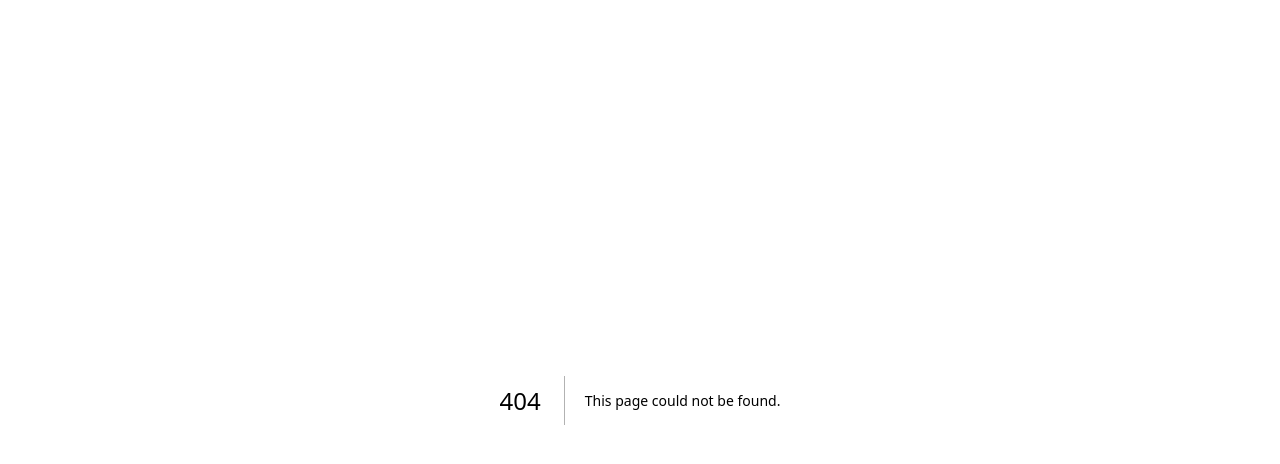
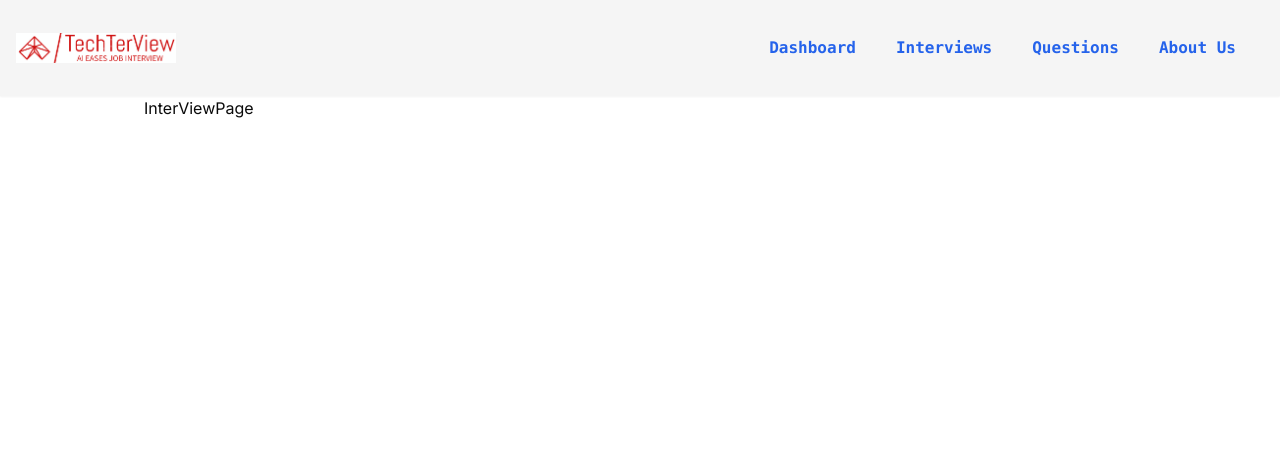
Before and after one commit to tamim-18/techterview, a Next.js app: page /dashboard/interview/1 in a window 1280 px wide. Before the commit this address had no page. Shown: the top 464 px of the page. Built offline with nearby package versions, Linux system fonts and the light colour scheme.

Commit message:
add interview page

```diff
--- a/app/dashboard/_components/AddInterview.jsx
+++ b/app/dashboard/_components/AddInterview.jsx
@@ -14,7 +14,6 @@ import { Input } from "@/components/ui/input";
 import { Textarea } from "@/components/ui/textarea";
 import { chatSession } from "@/utils/GeminiAI";
 
-import { set } from "date-fns";
 import { db } from "@/utils/db";
 import { Interview } from "@/utils/schema";
 import { v4 as uuidv4 } from "uuid";
--- /dev/null
+++ b/app/dashboard/interview/[interviewId]/page.jsx
@@ -0,0 +1,7 @@
+import React from "react";
+
+const InterViewPage = () => {
+  return <div>InterViewPage</div>;
+};
+
+export default InterViewPage;
```
